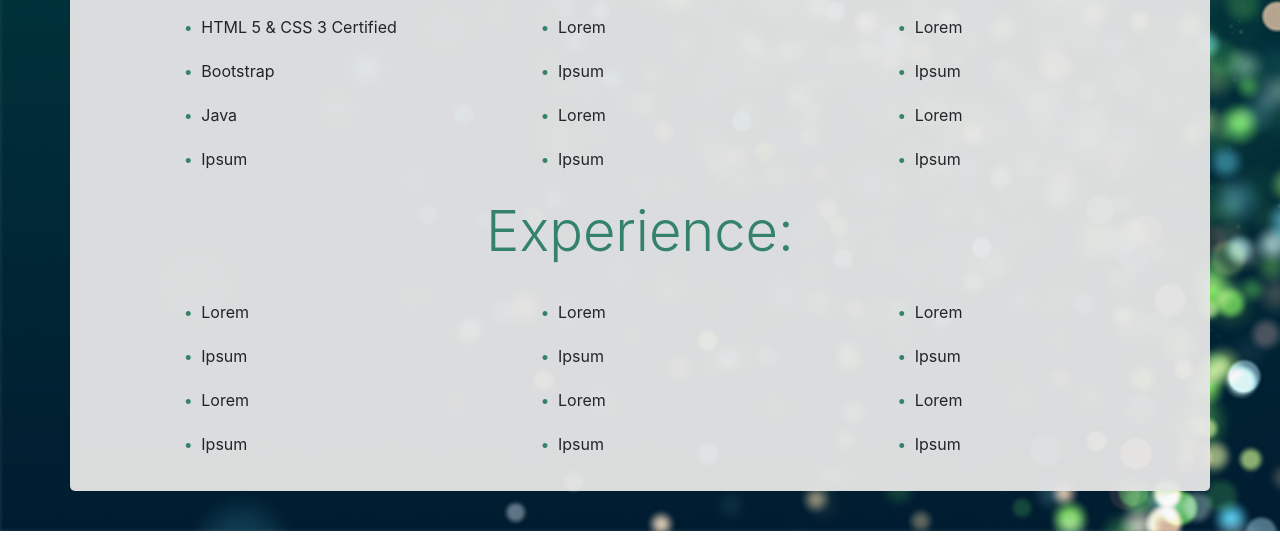
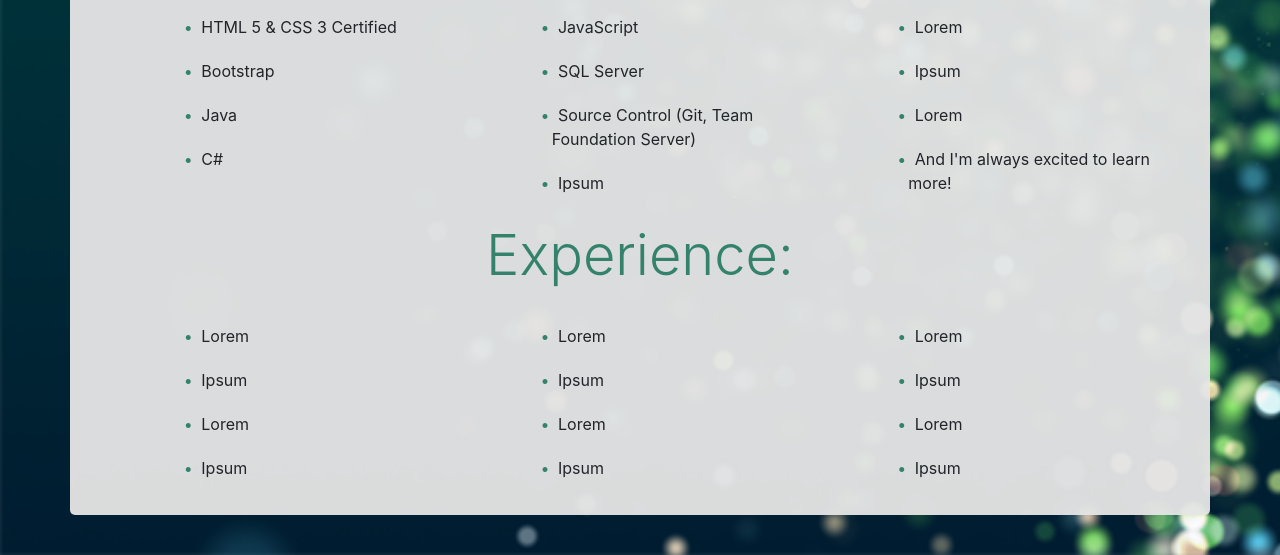
Before and after one commit to sylve0n/sylve0n.github.io.deprecated, a plain HTML site: page index.html in a window 1280 px wide. Shown: the part 539-1094 px from the top of the page. Before the commit the page ends 1070 px from the top, so only its background shows below. Drawn offline with nearby package versions, Linux system fonts and the light colour scheme.

Commit message:
Added More Info

```diff
--- a/index.html
+++ b/index.html
@@ -55,9 +55,17 @@
         <div class="row">
           <div class="col">
             <ul>
-              <li>HTML 5 & CSS 3 Certified</li>
+              <li>HTML 5 &amp; CSS 3 Certified</li>
               <li>Bootstrap</li>
               <li>Java</li>
+              <li>C#</li>
+            </ul>
+          </div>
+          <div class="col">
+            <ul>
+              <li>JavaScript</li>
+              <li>SQL Server</li>
+              <li>Source Control (Git, Team Foundation Server)</li>
               <li>Ipsum</li>
             </ul>
           </div>
@@ -66,15 +74,7 @@
               <li>Lorem</li>
               <li>Ipsum</li>
               <li>Lorem</li>
-              <li>Ipsum</li>
-            </ul>
-          </div>
-          <div class="col">
-            <ul>
-              <li>Lorem</li>
-              <li>Ipsum</li>
-              <li>Lorem</li>
-              <li>Ipsum</li>
+              <li>And I'm always excited to learn more!</li>
             </ul>
           </div>
         </div>
```
Also changed, not shown: 1 other file.
